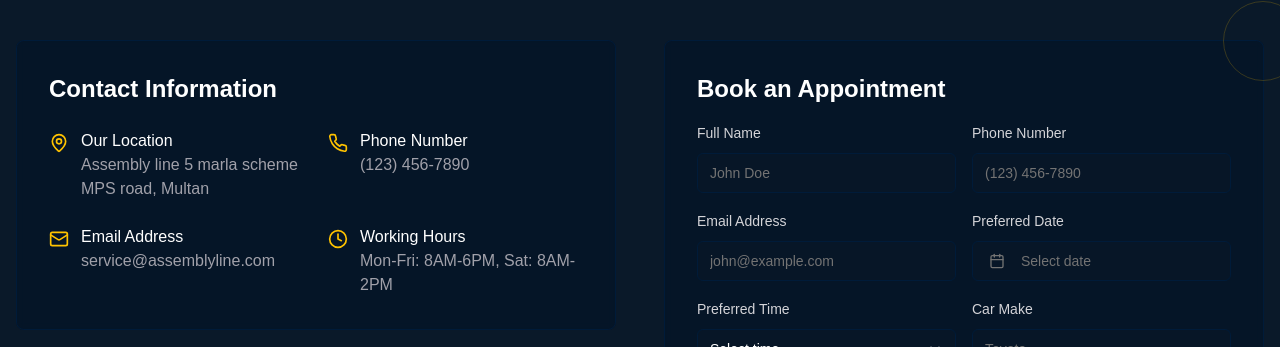
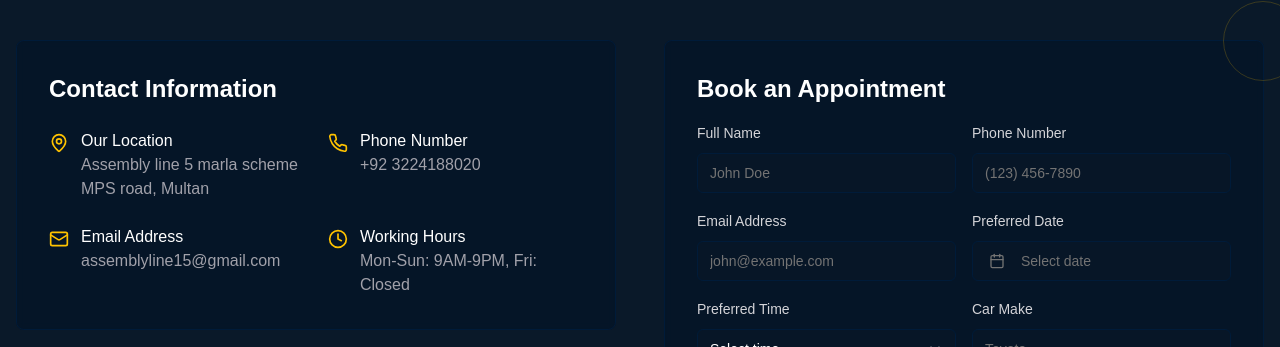
Before and after one commit to HaiderAziz428/AssemblyLine, a Next.js app: page / in a window 1280 px wide. Shown: the part 4548-4895 px from the top of the page. Built offline with nearby package versions, Linux system fonts and the light colour scheme.

Commit message:
ADded Email Address

```diff
--- a/components/contact.tsx
+++ b/components/contact.tsx
@@ -34,17 +34,17 @@ export default function Contact() {
     {
       icon: <Phone className="h-5 w-5 text-gold-500" />,
       title: "Phone Number",
-      details: "(123) 456-7890",
+      details: "+92 3224188020",
     },
     {
       icon: <Mail className="h-5 w-5 text-gold-500" />,
       title: "Email Address",
-      details: "service@assemblyline.com",
+      details: "assemblyline15@gmail.com",
     },
     {
       icon: <Clock className="h-5 w-5 text-gold-500" />,
       title: "Working Hours",
-      details: "Mon-Fri: 8AM-6PM, Sat: 8AM-2PM",
+      details: "Mon-Sun: 9AM-9PM, Fri: Closed",
     },
   ];
 
```
